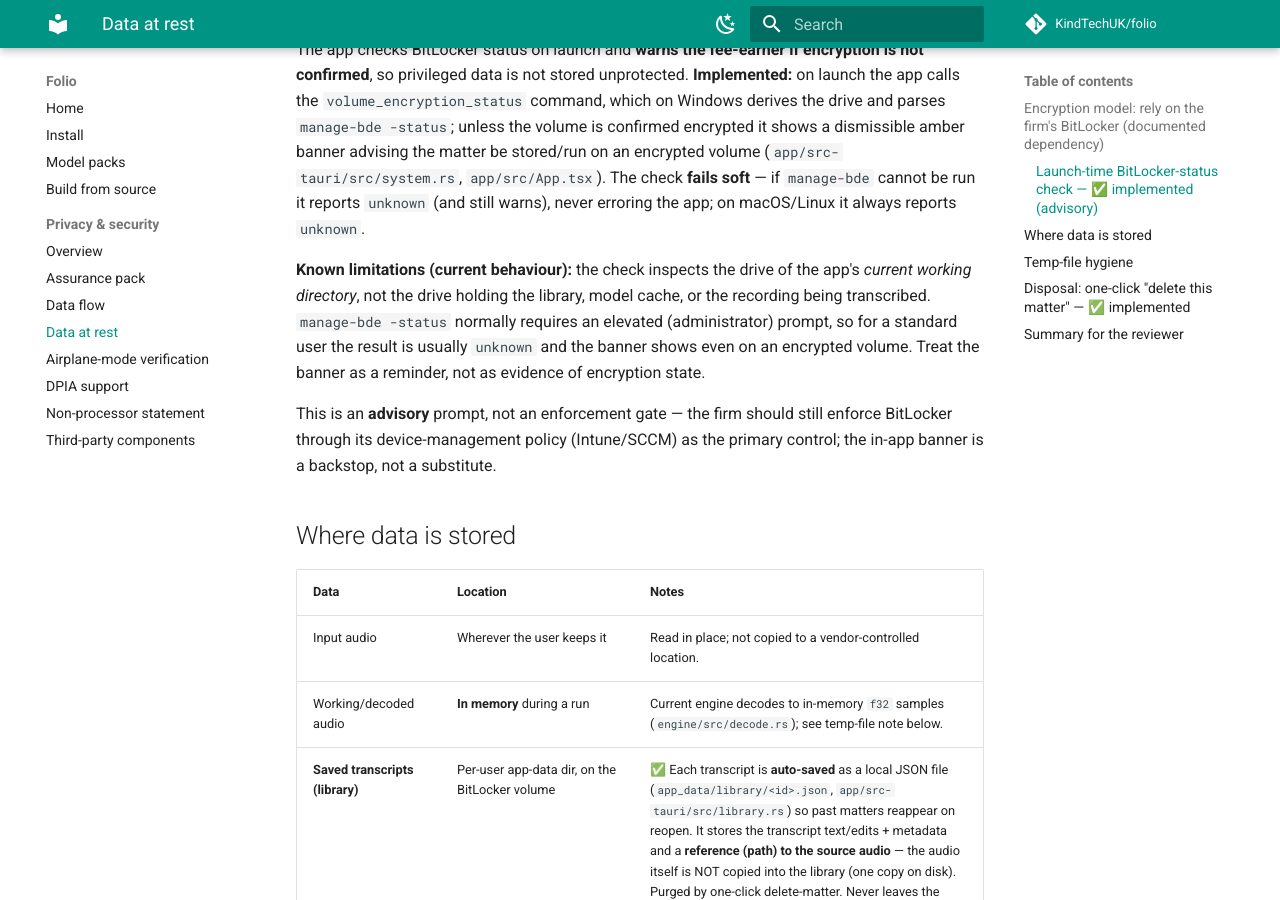
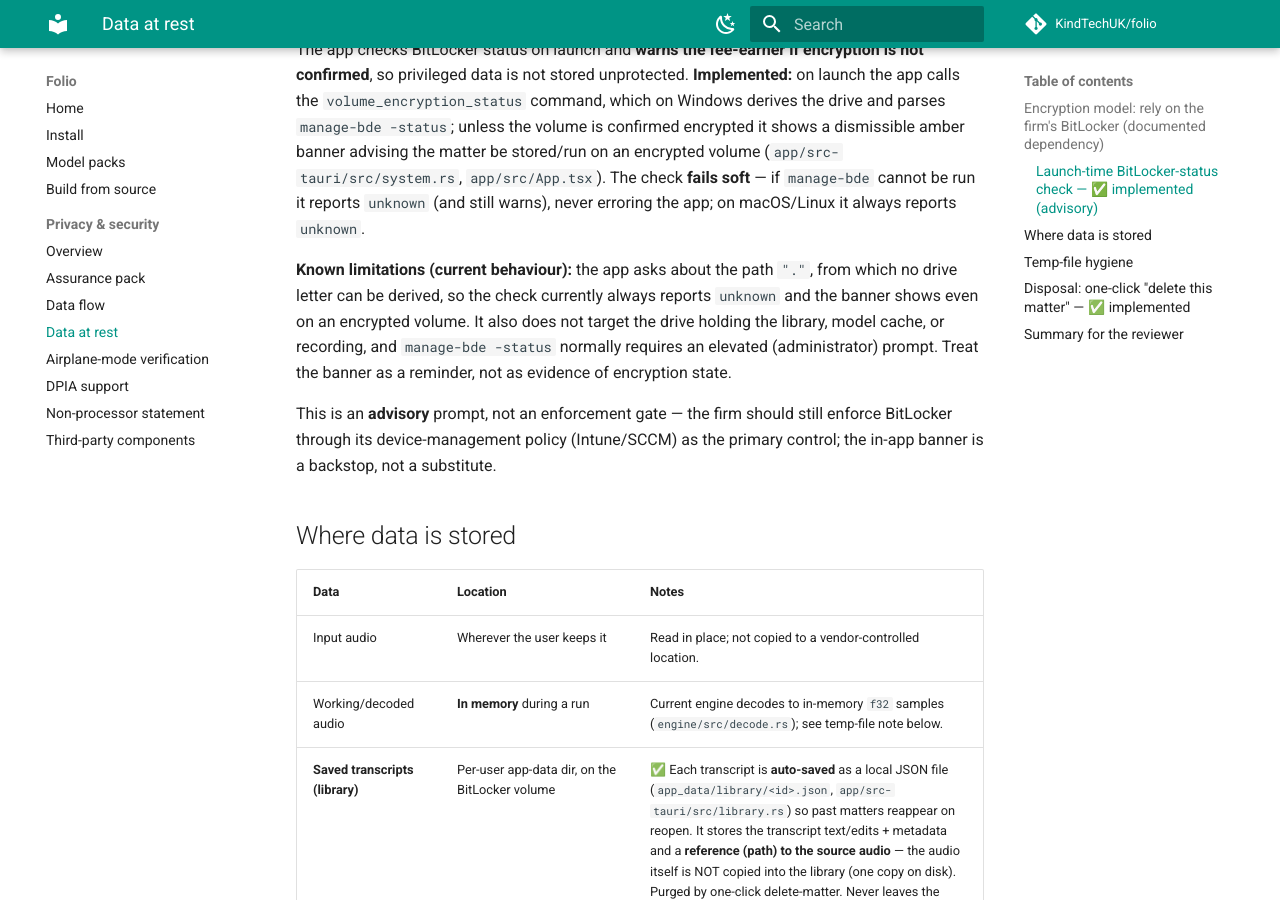
Before and after one commit to KindTechUK/folio, an MkDocs documentation site: the page built from docs/assurance/data-at-rest.md, in a window 1280 px wide and 900 px high, scrolled down 670 px. Built offline with MkDocs 1.6.1 and Material for MkDocs 9.7.7, drawn with Linux system fonts in a browser that asks for light colours; comment, search, counter and statistics services are not loaded.

Commit message:
docs: state that the BitLocker check currently always reports unknown

```diff
--- a/docs/assurance/data-at-rest.md
+++ b/docs/assurance/data-at-rest.md
@@ -31,12 +31,12 @@ matter be stored/run on an encrypted volume (`app/src-tauri/src/system.rs`,
 reports `unknown` (and still warns), never erroring the app; on macOS/Linux it
 always reports `unknown`.
 
-**Known limitations (current behaviour):** the check inspects the drive of the
-app's *current working directory*, not the drive holding the library, model
-cache, or the recording being transcribed. `manage-bde -status` normally
-requires an elevated (administrator) prompt, so for a standard user the result
-is usually `unknown` and the banner shows even on an encrypted volume. Treat the
-banner as a reminder, not as evidence of encryption state.
+**Known limitations (current behaviour):** the app asks about the path `"."`,
+from which no drive letter can be derived, so the check currently always
+reports `unknown` and the banner shows even on an encrypted volume. It also does
+not target the drive holding the library, model cache, or recording, and
+`manage-bde -status` normally requires an elevated (administrator) prompt. Treat
+the banner as a reminder, not as evidence of encryption state.
 
 This is an **advisory** prompt, not an enforcement gate — the firm should still
 enforce BitLocker through its device-management policy (Intune/SCCM) as the
```
